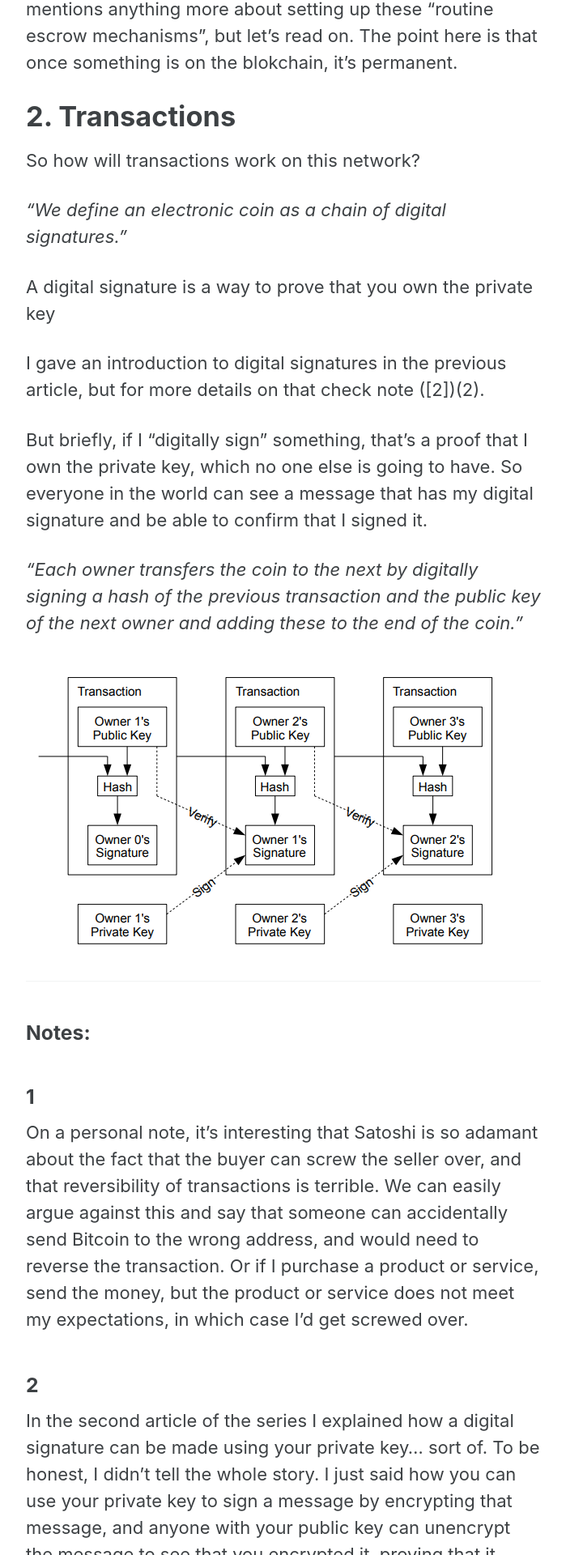
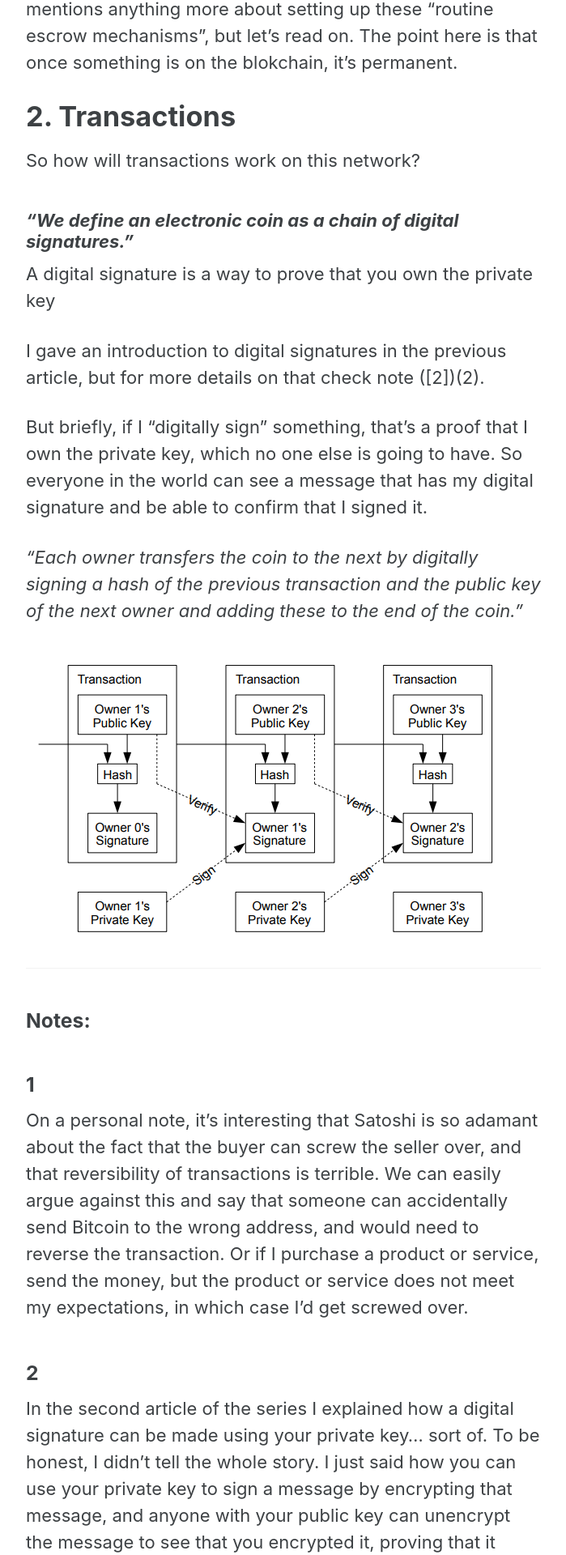
Before and after one commit to andreigue/andreigue.github.io, a Jekyll site: the page built from _posts/2023-04-12-Reading-the-bitcoin-whitepaper.md, in a window 1280 px wide. Shown: the part 1861-3781 px from the top of the page at 81% size, without its empty margins (290-989 px from the left). Built offline with Jekyll 4.4.1, drawn with Linux system fonts in a browser that asks for light colours; cached includes are drawn as plain includes; nearby versions of some CDN libraries.

Commit message:
article 3 in process

```diff
--- a/_posts/2023-04-12-Reading-the-bitcoin-whitepaper.md
+++ b/_posts/2023-04-12-Reading-the-bitcoin-whitepaper.md
@@ -4,6 +4,7 @@ tags: [Technology]
 ---
 
 #### _This is the third article in a series where my goal is to understand the blockchain, NFTS, and the related technologies._
+
 
 In this article, I will use the pronouns "he/him" to represent Satoshi Nakamoto, not because I am assuming his/her/their gender, but because it will make things simpler. Satoshi is more likely to be a group of people (they always use "we" in the whitepaper), but I will assume for simplicity that it is one person (because it sounds like one person).
 
@@ -27,7 +28,7 @@ And regarding the merchant/buyer, he writes _"Transactions that are computationa
 
 So how will transactions work on this network?
 
-_"We define an electronic coin as a chain of digital signatures."_
+###### _"We define an electronic coin as a chain of digital signatures."_
 
  A digital signature is a way to prove that you own the private key
 
```
